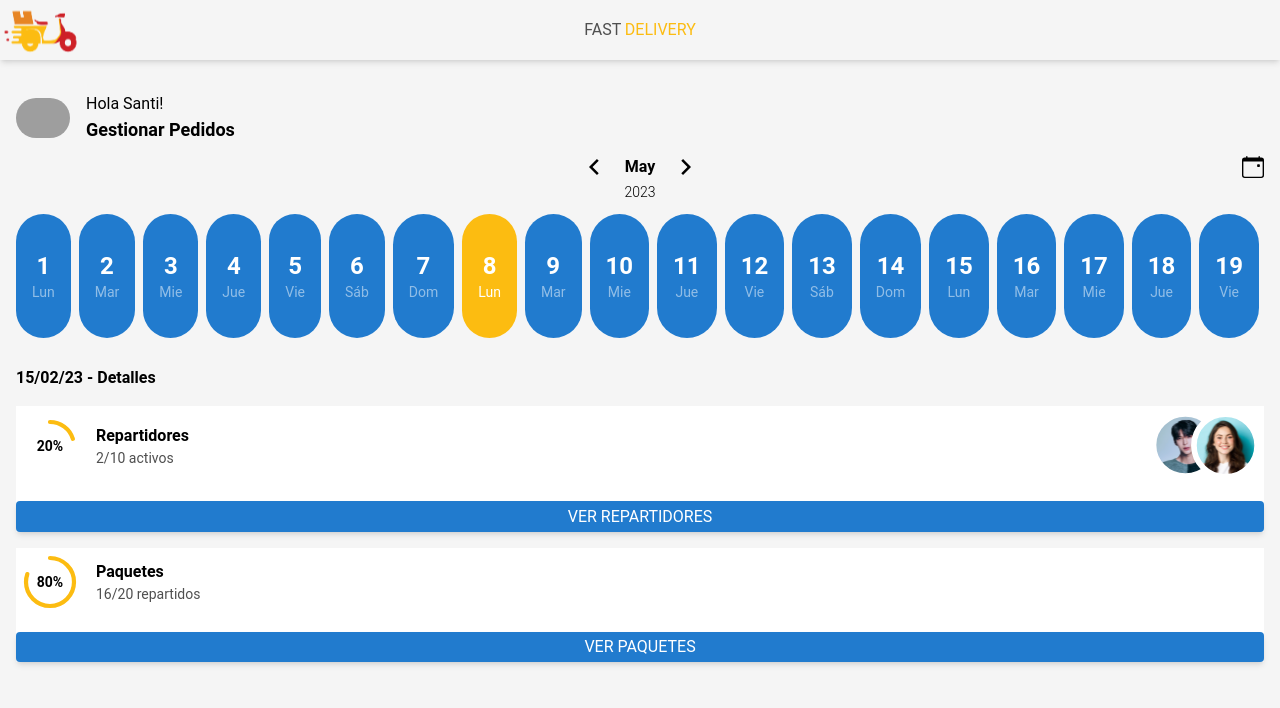
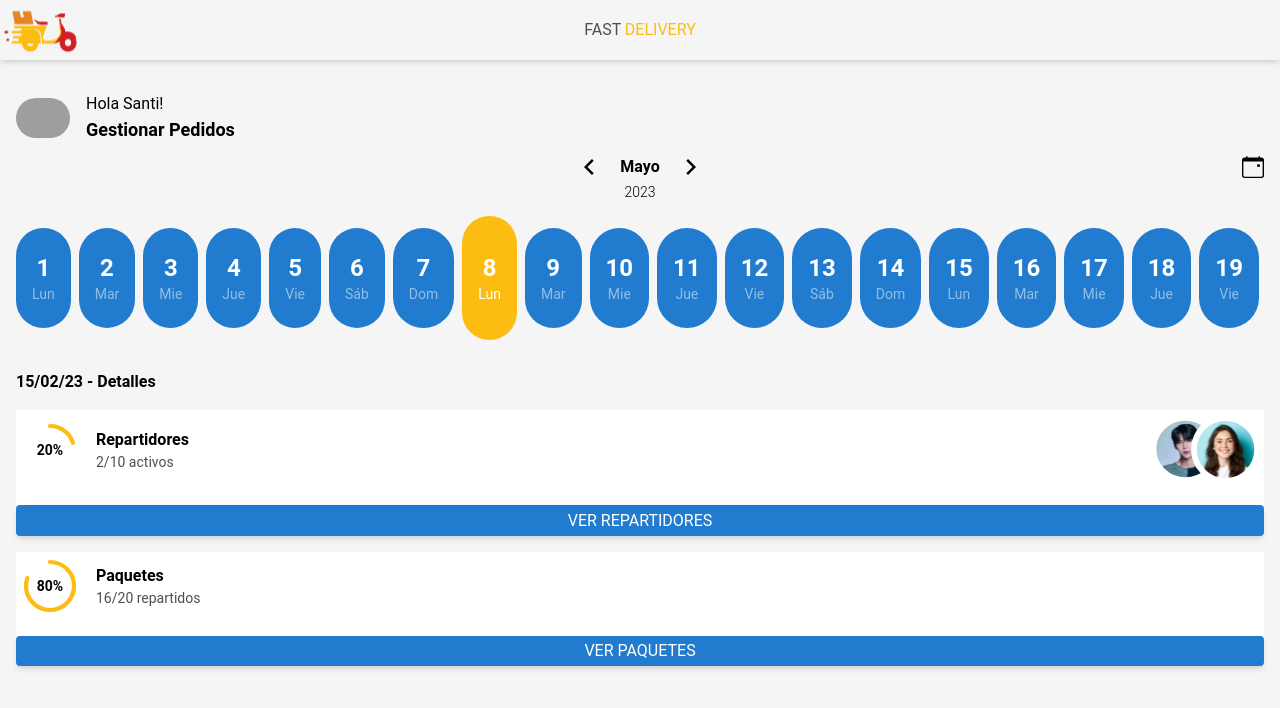
Before and after one commit to EmanuelAmico/staffys-backoffice-client, a Next.js app: page /home in a window 1280 px wide. Shown: the top 708 px of the page. Built offline with nearby package versions, Linux system fonts and the light colour scheme; grey boxes are pictures that could not be loaded.

Commit message:
Fix an error when a date bullet items height was not right. Add the option to click each day.

```diff
--- a/src/commons/DateBulletItem.tsx
+++ b/src/commons/DateBulletItem.tsx
@@ -1,9 +1,11 @@
 import React, { ComponentPropsWithoutRef, FC } from "react";
 
-interface DateBulletItemProps extends ComponentPropsWithoutRef<"button"> {
+interface DateBulletItemProps
+  extends Omit<ComponentPropsWithoutRef<"button">, "onClick"> {
   selected?: boolean;
   day: number;
   weekDay: string;
+  onClick: (day: number) => void;
 }
 
 const DateBulletItem: FC<DateBulletItemProps> = ({
@@ -11,6 +13,7 @@ const DateBulletItem: FC<DateBulletItemProps> = ({
   day,
   weekDay,
   className,
+  onClick,
   ...buttonProps
 }) => {
   return (
@@ -20,6 +23,7 @@ const DateBulletItem: FC<DateBulletItemProps> = ({
       } inline-flex flex-col justify-center items-center ${
         selected ? "bg-yellowBackground" : "bg-primaryBlue"
       } rounded-full transition-all  ${className || ""}`}
+      onClick={() => onClick(day)}
       {...buttonProps}
     >
       <span className="text-whiteText text-2xl font-bold">{day}</span>
--- a/src/components/DatePicker.tsx
+++ b/src/components/DatePicker.tsx
@@ -1,4 +1,5 @@
-import React, { FC } from "react";
+"use client";
+import React, { FC, useCallback, useState } from "react";
 import DateBulletItem from "@/commons/DateBulletItem";
 import IconButton from "@/commons/IconButton";
 import { RiArrowLeftSLine, RiArrowRightSLine } from "react-icons/ri";
@@ -10,17 +11,49 @@ export interface DatePickerProps {
 
 const DatePicker: FC<DatePickerProps> = ({ className }) => {
   const date = new Date();
-  const month = date.toLocaleString("UTC", { month: "long" });
-  const years = date.getFullYear();
+  const month = date
+    .toLocaleString("es-AR", {
+      month: "long",
+    })
+    .split("")
+    .map((char, index) => (index === 0 ? char.toUpperCase() : char))
+    .join("");
+  const year = date.getFullYear();
   const currentDate = date.toDateString();
-  const daysMonth = new Date(years, date.getMonth() - 1, 0).getDate();
-  const diasSemana = ["Dom", "Lun", "Mar", "Mie", "Jue", "Vie", "Sáb"];
-  const dateMonth = [];
+  const monthDays = new Date(year, date.getMonth() - 1, 0).getDate();
+  const weekDays = ["Dom", "Lun", "Mar", "Mie", "Jue", "Vie", "Sáb"];
+  const [daysOfCurrentMonth, setDaysOfCurrentMonth] = useState<
+    { day: number; weekDay: string; selected: boolean }[]
+  >(() => {
+    const daysOfCurrentMonth: {
+      day: number;
+      weekDay: string;
+      selected: boolean;
+    }[] = [];
 
-  for (let day = 1; day <= daysMonth; day++) {
-    const indice = new Date(years, date.getMonth(), day).getDay();
-    dateMonth.push({ day, weekDay: diasSemana[indice] });
-  }
+    for (let day = 1; day <= monthDays; day++) {
+      const index = new Date(year, date.getMonth(), day).getDay();
+      daysOfCurrentMonth.push({
+        day,
+        weekDay: weekDays[index],
+        selected: currentDate.slice(9) === `${day} ${year}`,
+      });
+    }
+
+    return daysOfCurrentMonth;
+  });
+
+  const handleClick = useCallback(
+    (clickedDay: number) =>
+      setDaysOfCurrentMonth((daysOfCurrentMonth) =>
+        daysOfCurrentMonth.map(({ day, weekDay }) => ({
+          day,
+          weekDay,
+          selected: day === clickedDay,
+        }))
+      ),
+    []
+  );
 
   return (
     <div className={`${className || ""}`}>
@@ -33,21 +66,18 @@ const DatePicker: FC<DatePickerProps> = ({ className }) => {
             <IconButton icon={<BsCalendarEvent size={22} />} />
           </div>
         </div>
-        <p className="font-light text-sm">{years}</p>
+        <p className="font-light text-sm">{year}</p>
       </div>
-      <div className="flex overflow-x-scroll gap-2">
-        {dateMonth?.map((obj) =>
-          currentDate.slice(9) === `${obj.day} ${years}` ? (
-            <DateBulletItem
-              key={obj.day}
-              day={obj.day}
-              weekDay={obj.weekDay}
-              selected
-            />
-          ) : (
-            <DateBulletItem key={obj.day} day={obj.day} weekDay={obj.weekDay} />
-          )
-        )}
+      <div className="h-32 flex items-center overflow-x-scroll gap-2">
+        {daysOfCurrentMonth.map(({ day, weekDay, selected }) => (
+          <DateBulletItem
+            key={day}
+            day={day}
+            weekDay={weekDay}
+            selected={selected}
+            onClick={handleClick}
+          />
+        ))}
       </div>
     </div>
   );
```
